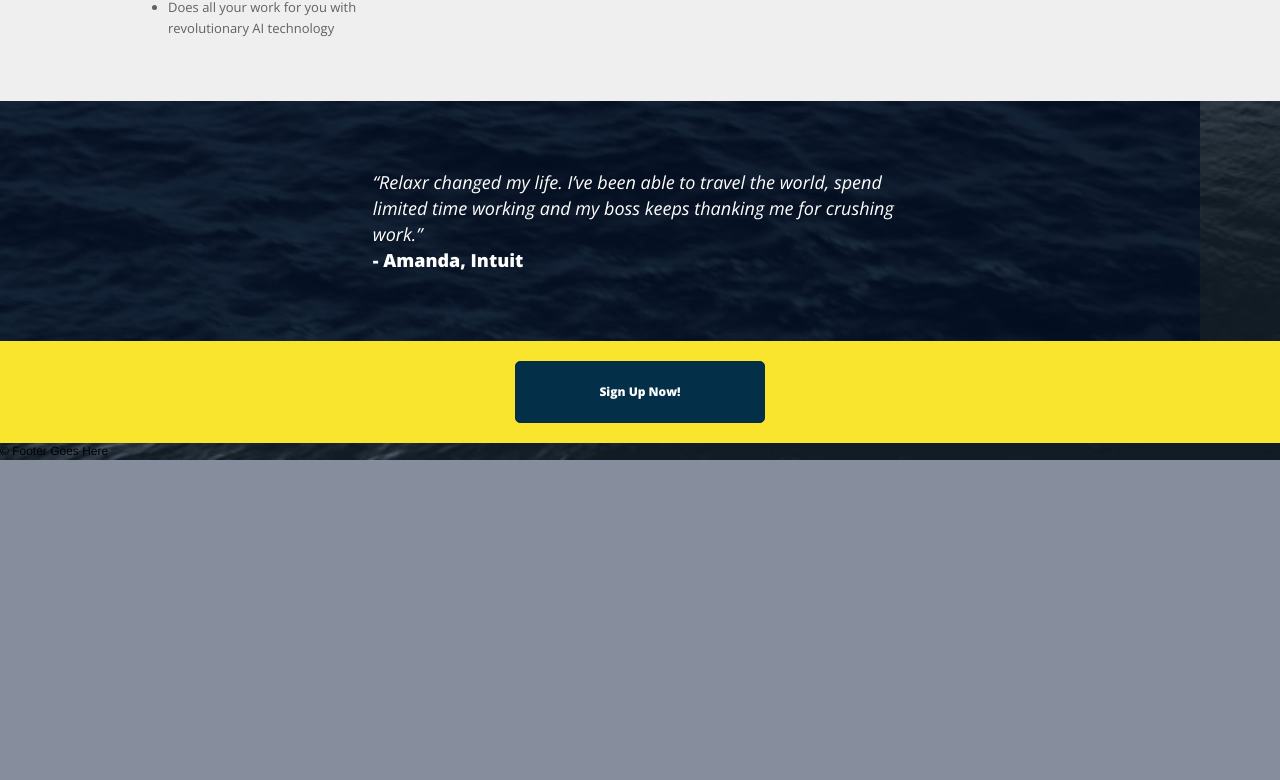
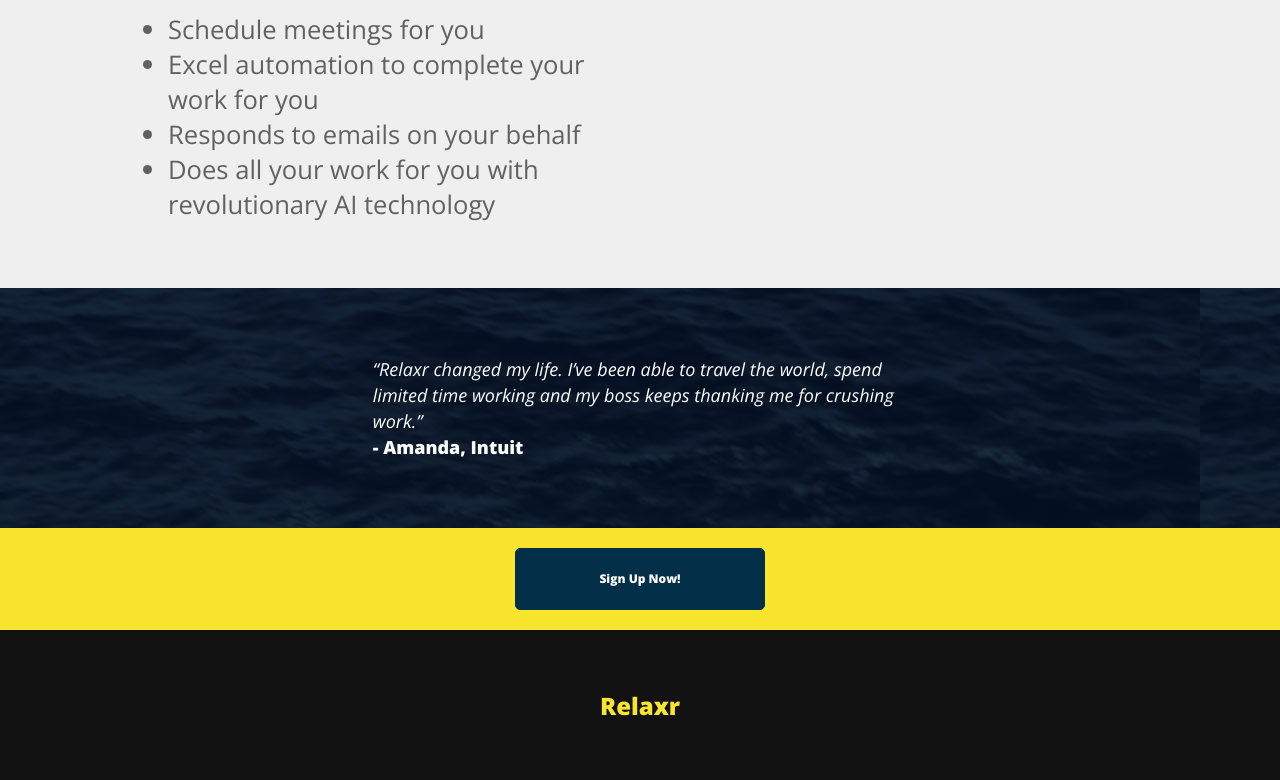
Before and after one commit to raffikazanjian/homework-relaxr, a plain HTML site: page index.html in a window 1280 px wide. Shown: the part 834-1614 px from the top of the page. Before the commit the page ends 1294 px from the top, so only its background shows below. Drawn offline with nearby package versions, Linux system fonts and the light colour scheme.

Commit message:
css adjustments

```diff
--- /dev/null
+++ b/css/fonts.css
@@ -0,0 +1,159 @@
+@charset "utf-8";
+/* CSS Document */
+
+@font-face {
+    font-family: 'open_sansbold';
+    src: url('../fonts/opensans-bold-webfont.eot');
+    src: url('../fonts/opensans-bold-webfont.eot?#iefix') format('embedded-opentype'),
+         url('../fonts/opensans-bold-webfont.woff2') format('woff2'),
+         url('../fonts/opensans-bold-webfont.woff') format('woff'),
+         url('../fonts/opensans-bold-webfont.ttf') format('truetype'),
+         url('../fonts/opensans-bold-webfont.svg#open_sansbold') format('svg');
+    font-weight: normal;
+    font-style: normal;
+
+}
+
+
+
+
+@font-face {
+    font-family: 'open_sansbold_italic';
+    src: url('../fonts/opensans-bolditalic-webfont.eot');
+    src: url('../fonts/opensans-bolditalic-webfont.eot?#iefix') format('embedded-opentype'),
+         url('../fonts/opensans-bolditalic-webfont.woff2') format('woff2'),
+         url('../fonts/opensans-bolditalic-webfont.woff') format('woff'),
+         url('../fonts/opensans-bolditalic-webfont.ttf') format('truetype'),
+         url('../fonts/opensans-bolditalic-webfont.svg#open_sansbold_italic') format('svg');
+    font-weight: normal;
+    font-style: normal;
+
+}
+
+
+
+
+@font-face {
+    font-family: 'open_sansextrabold';
+    src: url('../fonts/opensans-extrabold-webfont.eot');
+    src: url('../fonts/opensans-extrabold-webfont.eot?#iefix') format('embedded-opentype'),
+         url('../fonts/opensans-extrabold-webfont.woff2') format('woff2'),
+         url('../fonts/opensans-extrabold-webfont.woff') format('woff'),
+         url('../fonts/opensans-extrabold-webfont.ttf') format('truetype'),
+         url('../fonts/opensans-extrabold-webfont.svg#open_sansextrabold') format('svg');
+    font-weight: normal;
+    font-style: normal;
+
+}
+
+
+
+
+@font-face {
+    font-family: 'open_sansextrabold_italic';
+    src: url('../fonts/opensans-extrabolditalic-webfont.eot');
+    src: url('../fonts/opensans-extrabolditalic-webfont.eot?#iefix') format('embedded-opentype'),
+         url('../fonts/opensans-extrabolditalic-webfont.woff2') format('woff2'),
+         url('../fonts/opensans-extrabolditalic-webfont.woff') format('woff'),
+         url('../fonts/opensans-extrabolditalic-webfont.ttf') format('truetype'),
+         url('../fonts/opensans-extrabolditalic-webfont.svg#open_sansextrabold_italic') format('svg');
+    font-weight: normal;
+    font-style: normal;
+
+}
+
+
+
+
+@font-face {
+    font-family: 'open_sansitalic';
+    src: url('../fonts/opensans-italic-webfont.eot');
+    src: url('../fonts/opensans-italic-webfont.eot?#iefix') format('embedded-opentype'),
+         url('../fonts/opensans-italic-webfont.woff2') format('woff2'),
+         url('../fonts/opensans-italic-webfont.woff') format('woff'),
+         url('../fonts/opensans-italic-webfont.ttf') format('truetype'),
+         url('../fonts/opensans-italic-webfont.svg#open_sansitalic') format('svg');
+    font-weight: normal;
+    font-style: normal;
+
+}
+
+
+
+
+@font-face {
+    font-family: 'open_sanslight';
+    src: url('../fonts/opensans-light-webfont.eot');
+    src: url('../fonts/opensans-light-webfont.eot?#iefix') format('embedded-opentype'),
+         url('../fonts/opensans-light-webfont.woff2') format('woff2'),
+         url('../fonts/opensans-light-webfont.woff') format('woff'),
+         url('../fonts/opensans-light-webfont.ttf') format('truetype'),
+         url('../fonts/opensans-light-webfont.svg#open_sanslight') format('svg');
+    font-weight: normal;
+    font-style: normal;
+
+}
+
+
+
+
+@font-face {
+    font-family: 'open_sanslight_italic';
+    src: url('../fonts/opensans-lightitalic-webfont.eot');
+    src: url('../fonts/opensans-lightitalic-webfont.eot?#iefix') format('embedded-opentype'),
+         url('../fonts/opensans-lightitalic-webfont.woff2') format('woff2'),
+         url('../fonts/opensans-lightitalic-webfont.woff') format('woff'),
+         url('../fonts/opensans-lightitalic-webfont.ttf') format('truetype'),
+         url('../fonts/opensans-lightitalic-webfont.svg#open_sanslight_italic') format('svg');
+    font-weight: normal;
+    font-style: normal;
+
+}
+
+
+
+
+@font-face {
+    font-family: 'open_sansregular';
+    src: url('../fonts/opensans-regular-webfont.eot');
+    src: url('../fonts/opensans-regular-webfont.eot?#iefix') format('embedded-opentype'),
+         url('../fonts/opensans-regular-webfont.woff2') format('woff2'),
+         url('../fonts/opensans-regular-webfont.woff') format('woff'),
+         url('../fonts/opensans-regular-webfont.ttf') format('truetype'),
+         url('../fonts/opensans-regular-webfont.svg#open_sansregular') format('svg');
+    font-weight: normal;
+    font-style: normal;
+
+}
+
+
+
+
+@font-face {
+    font-family: 'open_sanssemibold';
+    src: url('../fonts/opensans-semibold-webfont.eot');
+    src: url('../fonts/opensans-semibold-webfont.eot?#iefix') format('embedded-opentype'),
+         url('../fonts/opensans-semibold-webfont.woff2') format('woff2'),
+         url('../fonts/opensans-semibold-webfont.woff') format('woff'),
+         url('../fonts/opensans-semibold-webfont.ttf') format('truetype'),
+         url('../fonts/opensans-semibold-webfont.svg#open_sanssemibold') format('svg');
+    font-weight: normal;
+    font-style: normal;
+
+}
+
+
+
+
+@font-face {
+    font-family: 'open_sanssemibold_italic';
+    src: url('../fonts/opensans-semibolditalic-webfont.eot');
+    src: url('../fonts/opensans-semibolditalic-webfont.eot?#iefix') format('embedded-opentype'),
+         url('../fonts/opensans-semibolditalic-webfont.woff2') format('woff2'),
+         url('../fonts/opensans-semibolditalic-webfont.woff') format('woff'),
+         url('../fonts/opensans-semibolditalic-webfont.ttf') format('truetype'),
+         url('../fonts/opensans-semibolditalic-webfont.svg#open_sanssemibold_italic') format('svg');
+    font-weight: normal;
+    font-style: normal;
+
+}
--- a/css/style.css
+++ b/css/style.css
@@ -1,3 +1,5 @@
+@import url(https://fonts.googleapis.com/css?family=Open+Sans:400,300,300italic,600,700,800);
+
 /*
 Project Name: Blank Template
 Client: Your Client
@@ -9,8 +11,6 @@ Developer @GA in NYC
 /******************************************
 /* SETUP
 /*******************************************/
-
-@import url(https://fonts.googleapis.com/css?family=Open+Sans:400,300,300italic,600,700,800);
 
 /* Box Model Hack */
 * {
@@ -49,7 +49,7 @@ Developer @GA in NYC
 
 body {
 	color: #000;
-	font-size: 12px;
+	font-size: 100%;
 	line-height: 1.4;
 	font-family: Helvetica, Arial, sans-serif;
 	background: url(../images/header_bg.jpg) no-repeat center top rgb(134,141,157);
@@ -86,26 +86,26 @@ body {
 
 #header h1 {
 	color: #fff;
-	font: 800 24px/28px 'Open Sans', Arial, Helvetica, sans-serif;
+	font: 800 3rem/3.5rem 'Open Sans', Arial, Helvetica, sans-serif;
 }
 
 #header h2 {
 	color: #fff;
-	font: 600 24px/28px 'Open Sans', Arial, Helvetica, sans-serif;
+	font: 600 3rem/3rem 'Open Sans', Arial, Helvetica, sans-serif;
 	text-align: center;
-	margin: 128px auto 0px auto;
+	margin: 12.5% auto 0px auto;
 }
 
 #header a.button {
 	display: block;
-	width: 17%;
+	width: 30%;
 	background-color: #f9e42e;
 	color: #033048;
-	font: 800 14px/50px 'Open Sans', Arial, Helvetica, sans-serif;
+	font: 800 1.8rem/3.7rem 'Open Sans', Arial, Helvetica, sans-serif;
 	text-align: center;
 	border: 1px solid #f9e42e;
 	border-radius: 5px;
-	margin: 90px auto 0px auto;
+	margin: 11.5% auto 0px auto;
 	text-decoration: none;
 }
 
@@ -122,25 +122,25 @@ body {
 
 #benefits h1 {
 	color: #033048;
-	font: 600 20px/28px 'Open Sans', Arial, Helvetica, sans-serif;
+	font: 600 2.65rem 'Open Sans', Arial, Helvetica, sans-serif;
 }
 
 #benefits p, #benefits li {
 	color: #606161;
-	font: 300 13px/21px 'Open Sans', Arial, Helvetica, sans-serif;
+	font: 300 1.6rem 'Open Sans', Arial, Helvetica, sans-serif;
 }
 
 #benefits p {
-	width: 310px;
+	width: 610px;
 }
 
 #benefits li {
-	width: 230px;
+	width: 420px;
 }
 
 #testimonial {
 	width: 100%;
-	background: url(../images/testimonial_bg.jpg) no-repeat 0px 0px;
+	background: url(../images/testimonial_bg.jpg) repeat 0px 0px;
 }
 
 #testimonial section {
@@ -180,8 +180,35 @@ body {
 	text-decoration: none;
 }
 
-footer {
+#footer {
+	width: 100%;
+	background-color: #121212;
+	padding: 62px 0px;
+}
 
+#footer .companyName {
+	color: #f9e42e;
+	font: 800 24px/28px 'Open Sans', Arial, Helvetica, sans-serif;
+	text-align: center;
+}
+
+#footer .social {
+	width: 110px;
+	margin: 66px auto 80px auto;
+}
+
+#footer .social a {
+	display: inline;
+}
+
+#footer .social a:first-child {
+	margin-right: 40px;
+}
+
+#footer .copyright {
+	color: #fff;
+	font: 600 9px/17px 'Open Sans', Arial, Helvetica, sans-serif;
+	text-align: center;
 }
 
 /******************************************
--- a/index.html
+++ b/index.html
@@ -48,7 +48,20 @@
             </div>
 
 			<div id="footer">
-				&copy; Footer Goes Here
+            	<div class="companyName">
+                	Relaxr
+				</div>
+                <div class="social">
+                	<a href="http://www.twitter.com">
+                   		<img src="images/twitter.png" width="43" height="33" alt="Twitter" border="0" />
+                    </a>
+                	<a href="http://www.facebook.com">
+                   		<img src="images/facebook.png" width="17" height="37" alt="Facebook" border="0" />
+                    </a>
+                </div>
+				<div class="copyright">
+                	&copy; Copyright 2015. Relaxr.
+				</div>
 			</div>
 		</div><!-- #container -->
 	</body>
```
Also changed, not shown: 1 other file.
